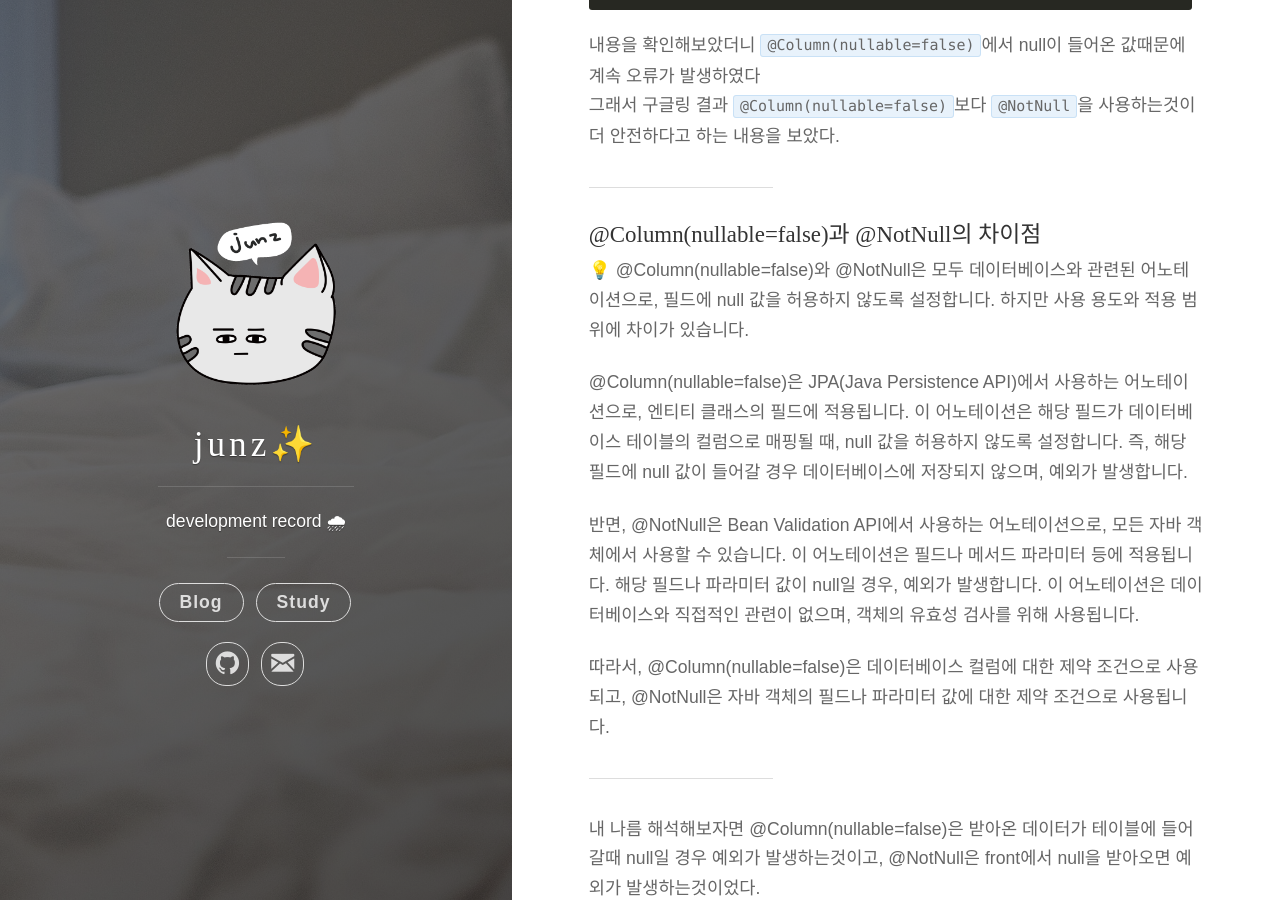
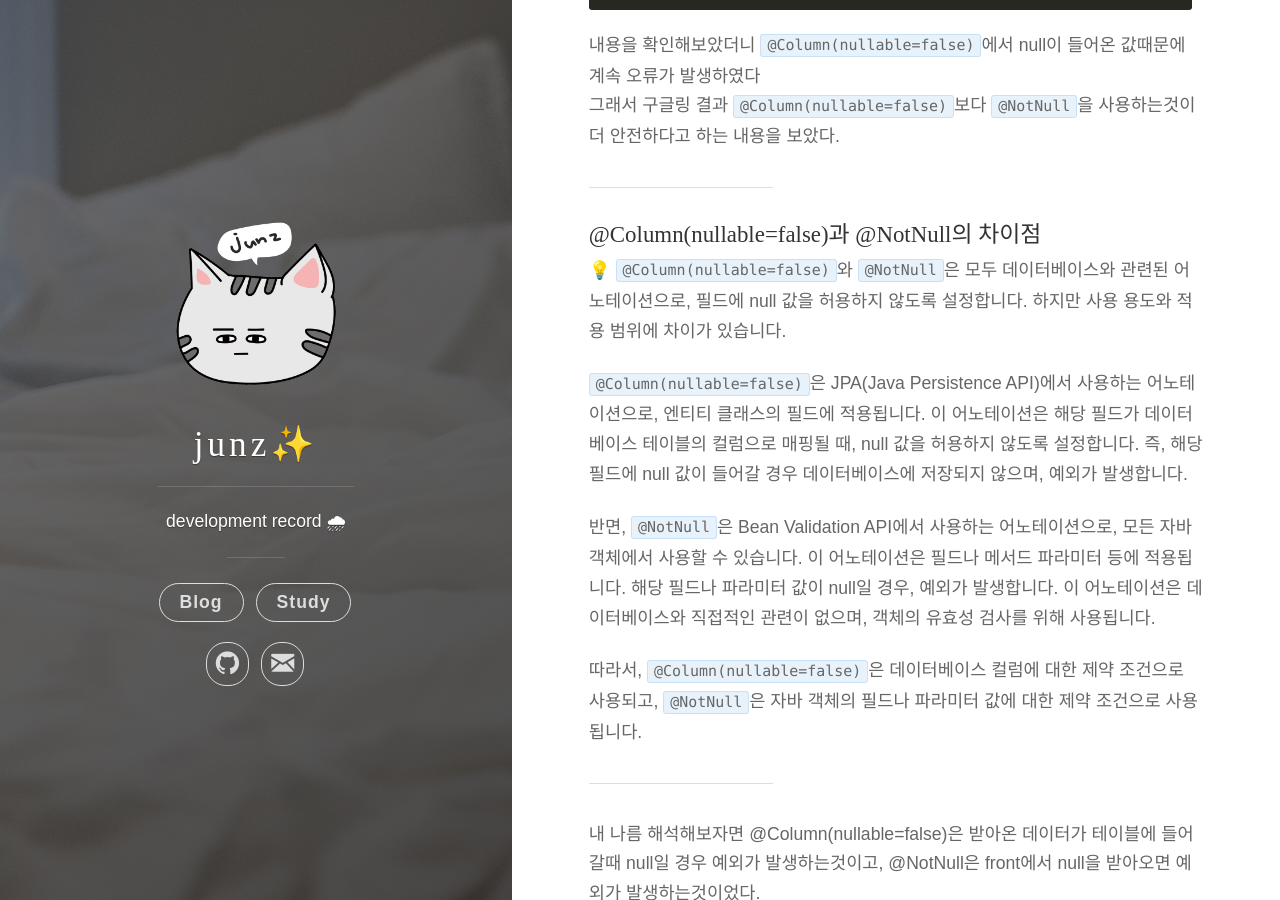
Before and after one commit to kim-junz/kim-junz.github.io, a Jekyll site: the page built from _posts/2023/2023-03-01-2023.02.28 TIL.md, in a window 1280 px wide and 900 px high, scrolled down 1619 px. Built offline with Jekyll 4.4.1, drawn with Linux system fonts in a browser that asks for light colours; some web fonts are replaced.

Commit message:
Update 2023-03-01-2023.02.28 TIL.md

```diff
--- a/_posts/2023/2023-03-01-2023.02.28 TIL.md
+++ b/_posts/2023/2023-03-01-2023.02.28 TIL.md
@@ -63,13 +63,13 @@ not-null property references a null or transient value
 
 ##### @Column(nullable=false)과 @NotNull의 차이점
 
-💡 @Column(nullable=false)와 @NotNull은 모두 데이터베이스와 관련된 어노테이션으로, 필드에 null 값을 허용하지 않도록 설정합니다. 하지만 사용 용도와 적용 범위에 차이가 있습니다.
+💡 `@Column(nullable=false)`와 `@NotNull`은 모두 데이터베이스와 관련된 어노테이션으로, 필드에 null 값을 허용하지 않도록 설정합니다. 하지만 사용 용도와 적용 범위에 차이가 있습니다.
 
-@Column(nullable=false)은 JPA(Java Persistence API)에서 사용하는 어노테이션으로, 엔티티 클래스의 필드에 적용됩니다. 이 어노테이션은 해당 필드가 데이터베이스 테이블의 컬럼으로 매핑될 때, null 값을 허용하지 않도록 설정합니다. 즉, 해당 필드에 null 값이 들어갈 경우 데이터베이스에 저장되지 않으며, 예외가 발생합니다.
+`@Column(nullable=false)`은 JPA(Java Persistence API)에서 사용하는 어노테이션으로, 엔티티 클래스의 필드에 적용됩니다. 이 어노테이션은 해당 필드가 데이터베이스 테이블의 컬럼으로 매핑될 때, null 값을 허용하지 않도록 설정합니다. 즉, 해당 필드에 null 값이 들어갈 경우 데이터베이스에 저장되지 않으며, 예외가 발생합니다.
 
-반면, @NotNull은 Bean Validation API에서 사용하는 어노테이션으로, 모든 자바 객체에서 사용할 수 있습니다. 이 어노테이션은 필드나 메서드 파라미터 등에 적용됩니다. 해당 필드나 파라미터 값이 null일 경우, 예외가 발생합니다. 이 어노테이션은 데이터베이스와 직접적인 관련이 없으며, 객체의 유효성 검사를 위해 사용됩니다.
+반면, `@NotNull`은 Bean Validation API에서 사용하는 어노테이션으로, 모든 자바 객체에서 사용할 수 있습니다. 이 어노테이션은 필드나 메서드 파라미터 등에 적용됩니다. 해당 필드나 파라미터 값이 null일 경우, 예외가 발생합니다. 이 어노테이션은 데이터베이스와 직접적인 관련이 없으며, 객체의 유효성 검사를 위해 사용됩니다.
 
-따라서, @Column(nullable=false)은 데이터베이스 컬럼에 대한 제약 조건으로 사용되고, @NotNull은 자바 객체의 필드나 파라미터 값에 대한 제약 조건으로 사용됩니다.
+따라서, `@Column(nullable=false)`은 데이터베이스 컬럼에 대한 제약 조건으로 사용되고, `@NotNull`은 자바 객체의 필드나 파라미터 값에 대한 제약 조건으로 사용됩니다.
 
 ---
 
```
